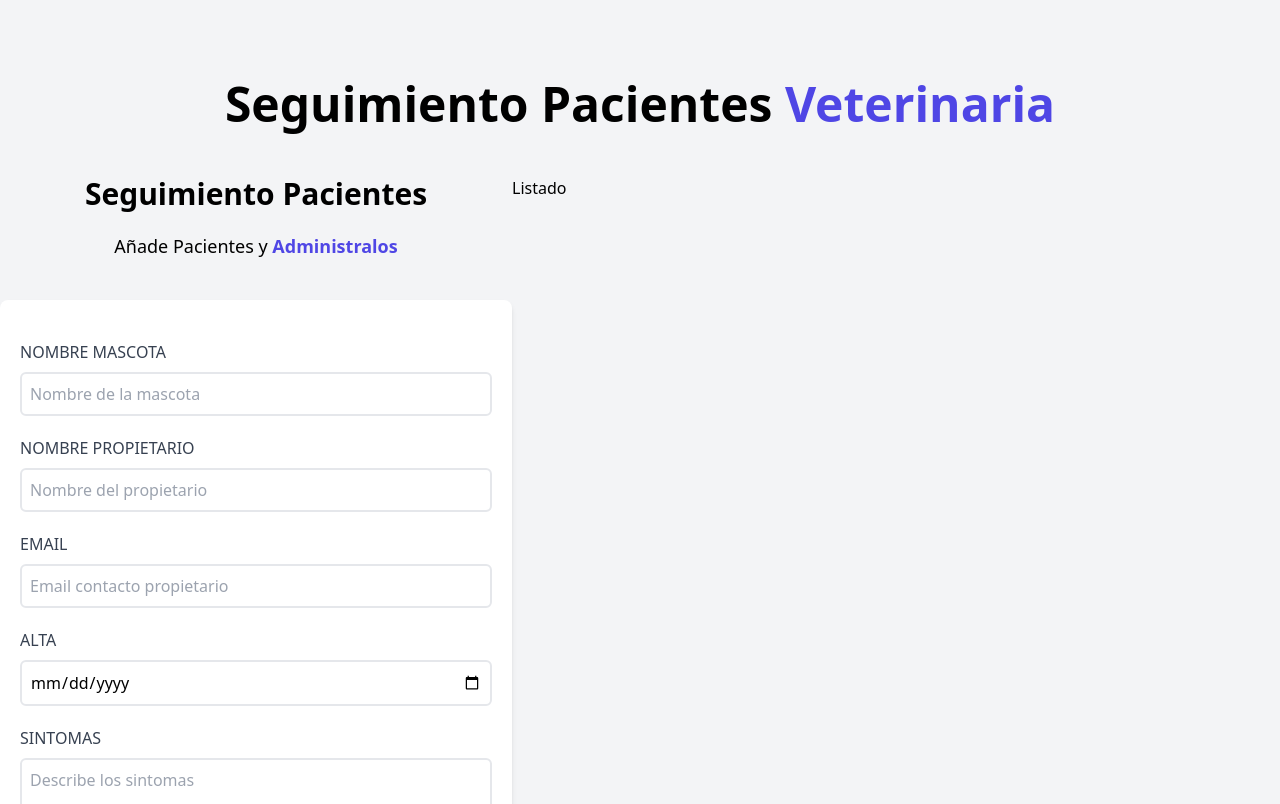
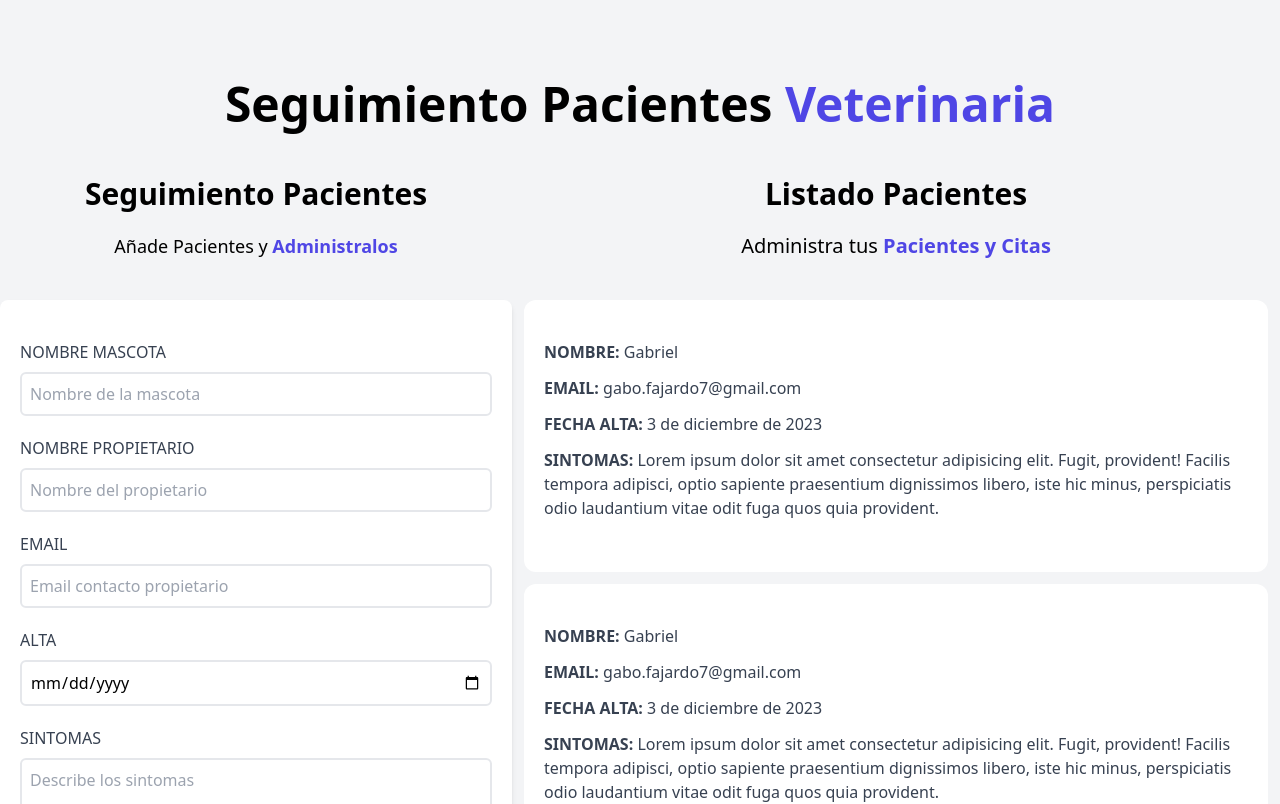
Before and after one commit to Gabulon/Citas-react, a React (Vite) app: page / in a window 1280 px wide. Shown: the top 804 px of the page. Built offline with nearby package versions, Linux system fonts and the light colour scheme.

Commit message:
Creando Listado de pacientes

```diff
--- a/src/components/ListadoPacientes.jsx
+++ b/src/components/ListadoPacientes.jsx
@@ -1,8 +1,20 @@
+import Paciente from "./Paciente";
+
 function ListadoPacientes(){
 
     return(
-        <div className="md:w-1/2 lg:w-3/5">
-        <h2>Listado</h2>
+        <div className="md:w-1/2 lg:w-3/5  md:h-screen overflow-scroll">
+                <h2 className="font-black text-3xl text-center">Listado Pacientes</h2>
+                <p className="text-xl mt-5 mb-10 text-center">
+                    Administra tus {' '}
+                    <span className="text-indigo-600 font-bold">Pacientes y Citas</span>
+                </p>
+                <Paciente/>
+                <Paciente/>
+                <Paciente/>
+                <Paciente/>
+                <Paciente/>
+                <Paciente/>
         </div>
     )
 }
--- /dev/null
+++ b/src/components/Paciente.jsx
@@ -0,0 +1,21 @@
+const Paciente = () => {
+  return (
+
+    <div className="m-3 bg-white shadow-ms px-5 py-10 rounded-xl">
+        <p className="font-bold mb-3 text-gray-700 uppercase">Nombre: {' '}
+            <span className="font-normal normal-case">Gabriel</span>
+        </p>
+        <p className="font-bold mb-3 text-gray-700 uppercase">email: {' '}
+            <span className="font-normal normal-case">gabo.fajardo7@gmail.com</span>
+        </p>
+        <p className="font-bold mb-3 text-gray-700 uppercase">Fecha Alta: {' '}
+            <span className="font-normal normal-case">3 de diciembre de 2023</span>
+        </p>
+        <p className="font-bold mb-3 text-gray-700 uppercase">Sintomas: {' '}
+            <span className="font-normal normal-case">Lorem ipsum dolor sit amet consectetur adipisicing elit. Fugit, provident! Facilis tempora adipisci, optio sapiente praesentium dignissimos libero, iste hic minus, perspiciatis odio laudantium vitae odit fuga quos quia provident.</span>
+        </p>
+    </div>
+  )
+}
+
+export default Paciente
```
